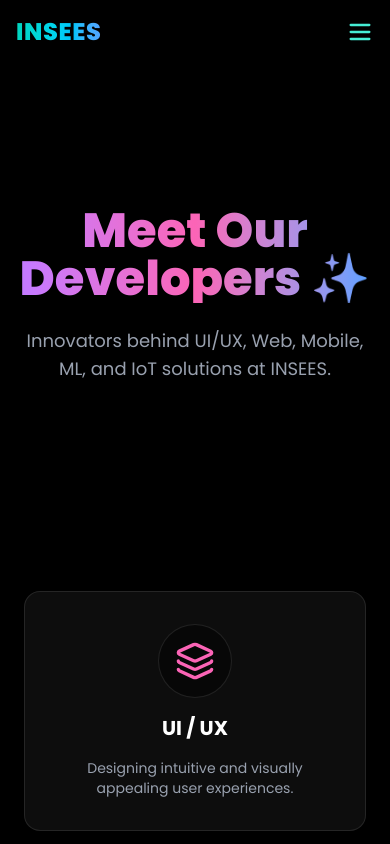
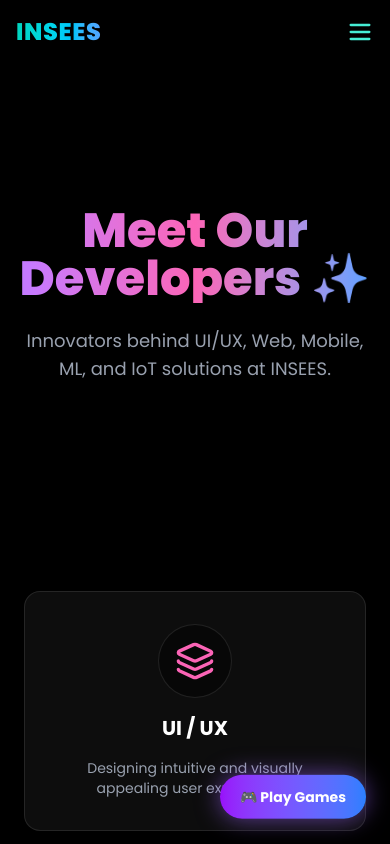
Before and after one commit to Newt-Shadow/Insees, a Next.js app: page /developers in a window 390 px wide. Shown: the top 844 px of the page. Built offline with nearby package versions, Linux system fonts and the light colour scheme.

Commit message:
added easter egg

```diff
--- a/src/app/developers/page.tsx
+++ b/src/app/developers/page.tsx
@@ -70,13 +70,20 @@
     return () => cancelAnimationFrame(animation);
   }, [jumping]);
 
-  // Jump on space
+  // Controls: keyboard + mobile tap
   useEffect(() => {
-    const handler = (e: KeyboardEvent) => {
+    const keyHandler = (e: KeyboardEvent) => {
       if (e.code === "Space") setJumping(true);
     };
-    window.addEventListener("keydown", handler);
-    return () => window.removeEventListener("keydown", handler);
+    const tapHandler = () => setJumping(true);
+
+    window.addEventListener("keydown", keyHandler);
+    window.addEventListener("touchstart", tapHandler);
+
+    return () => {
+      window.removeEventListener("keydown", keyHandler);
+      window.removeEventListener("touchstart", tapHandler);
+    };
   }, []);
 
   return (
@@ -94,8 +101,10 @@
   const [selectedGame, setSelectedGame] = useState<null | "dino" | "mario">(null);
   const [iframeError, setIframeError] = useState(false);
 
-  // Easter Egg trigger (type "dev")
+  // Easter Egg trigger (type "dev" only on desktop > 1024px)
   useEffect(() => {
+    if (window.innerWidth <= 1024) return; // disable on mobile/tablet
+
     let buffer = "";
     const handler = (e: KeyboardEvent) => {
       if (/^[a-zA-Z]$/.test(e.key)) {
@@ -229,6 +238,25 @@
             </motion.div>
           )}
         </AnimatePresence>
+
+        {/* Floating Easter Egg Button (only for <= 1024px) */}
+        <motion.div
+          className="fixed bottom-6 right-6 lg:hidden bg-gradient-to-r from-purple-600 to-blue-500 text-white px-5 py-3 rounded-full shadow-lg cursor-pointer font-bold text-sm md:text-base z-50"
+          whileHover={{ scale: 1.1, rotate: 2 }}
+          whileTap={{ scale: 0.95 }}
+          animate={{
+            y: [0, -6, 0],
+            boxShadow: [
+              "0 0 20px rgba(168,85,247,0.6)",
+              "0 0 40px rgba(59,130,246,0.6)",
+              "0 0 20px rgba(168,85,247,0.6)",
+            ],
+          }}
+          transition={{ duration: 3, repeat: Infinity }}
+          onClick={() => setEasterEgg(true)}
+        >
+          🎮 Play Games
+        </motion.div>
       </main>
 
       {/* Developers Members Section */}
```
